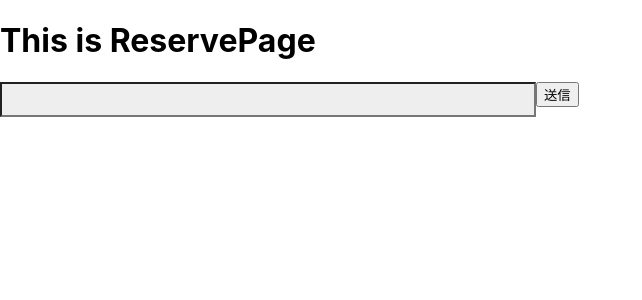
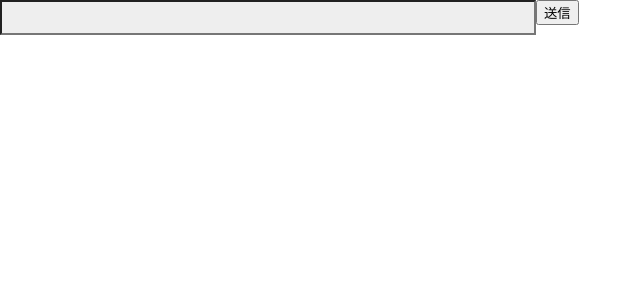
Before and after one commit to Hansyo/MR-UNRED-FRONT, a React (Create React App) app: page /reserve in a window 1280 px wide. Shown: the top 300 px of the page, without its empty margins (0-642 px from the left). Built offline with nearby package versions, Linux system fonts and the light colour scheme.

Commit message:
Remove title

```diff
--- a/src/pages/ReservePage.jsx
+++ b/src/pages/ReservePage.jsx
@@ -12,7 +12,6 @@ const ReservePage = () => {
 
   return (
     <div>
-      <h1>This is ReservePage</h1>
       <div className="reserve--upper-grid">
         <div>
           <div>{phone}</div>
```
